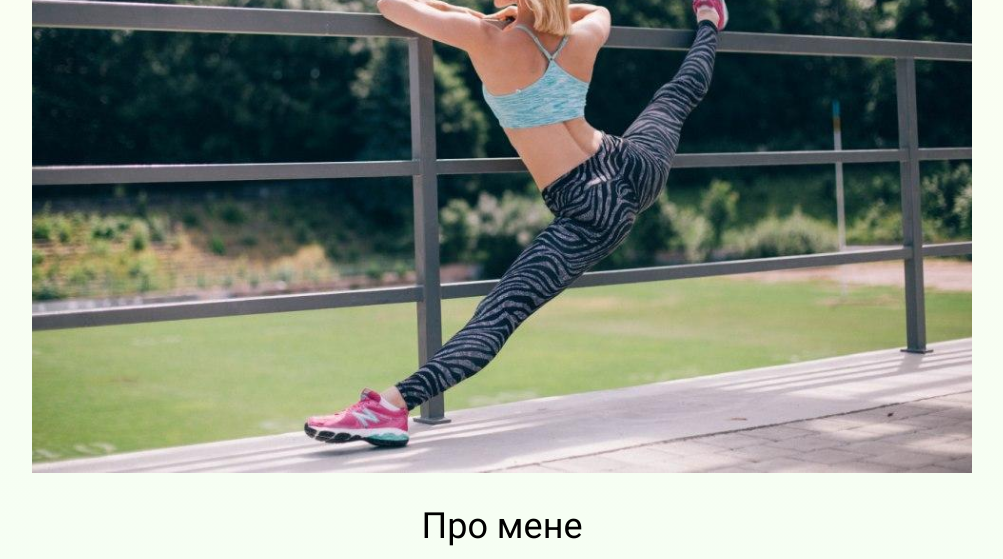
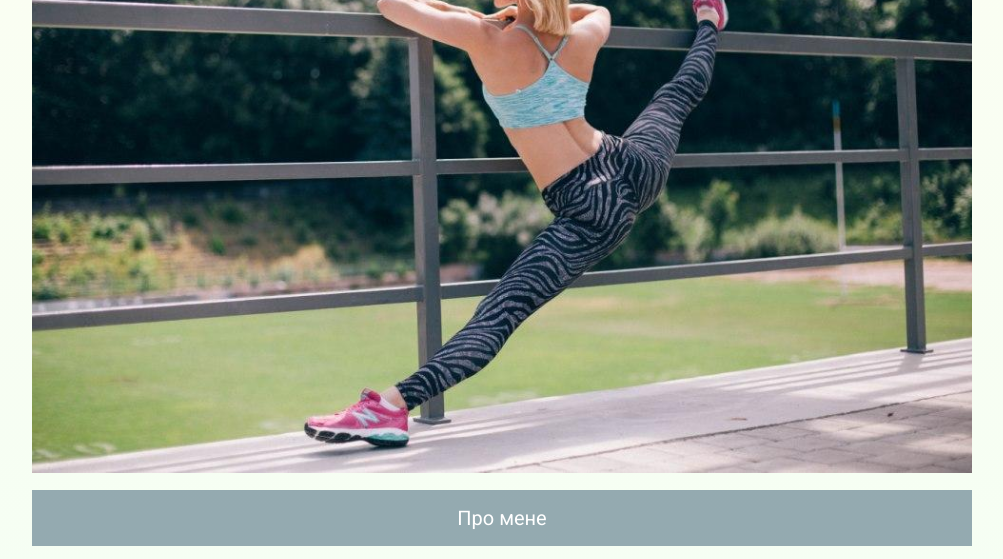
Before and after one commit to ViktorKuvayskov/kuvaykafit-scss, a plain HTML site: page index.html in a window 1280 px wide. Shown: the part 237-796 px from the top of the page, without its empty margins (138-1141 px from the left). Drawn offline with Linux system fonts and the light colour scheme; files whose address does not match are found by name.

```diff
--- a/index.html
+++ b/index.html
@@ -45,9 +45,9 @@
     	<main class="main-item">
     		<article>
 	    		 <div>
-	    		    <h1 id="aboutme">
+	    		    <h2 id="aboutme">
 	    				Про мене
-	    			</h1>
+	    			</h2>
 	    		</div>
     			<section class="aboutme-block">
                    		<div class="aboutme-item aboutme-mobile mov-left animated">
--- a/sass/index.scss
+++ b/sass/index.scss
@@ -155,8 +155,11 @@
 
 // main start
 
-h1{
+h2{
 	text-align: center;
+	padding: 15px 0;
+	background: rgba(0, 44, 77, 0.4);
+	color: white;
 	// about me block start
 }
 
```
Also changed, not shown: stylesheets/index.css.
